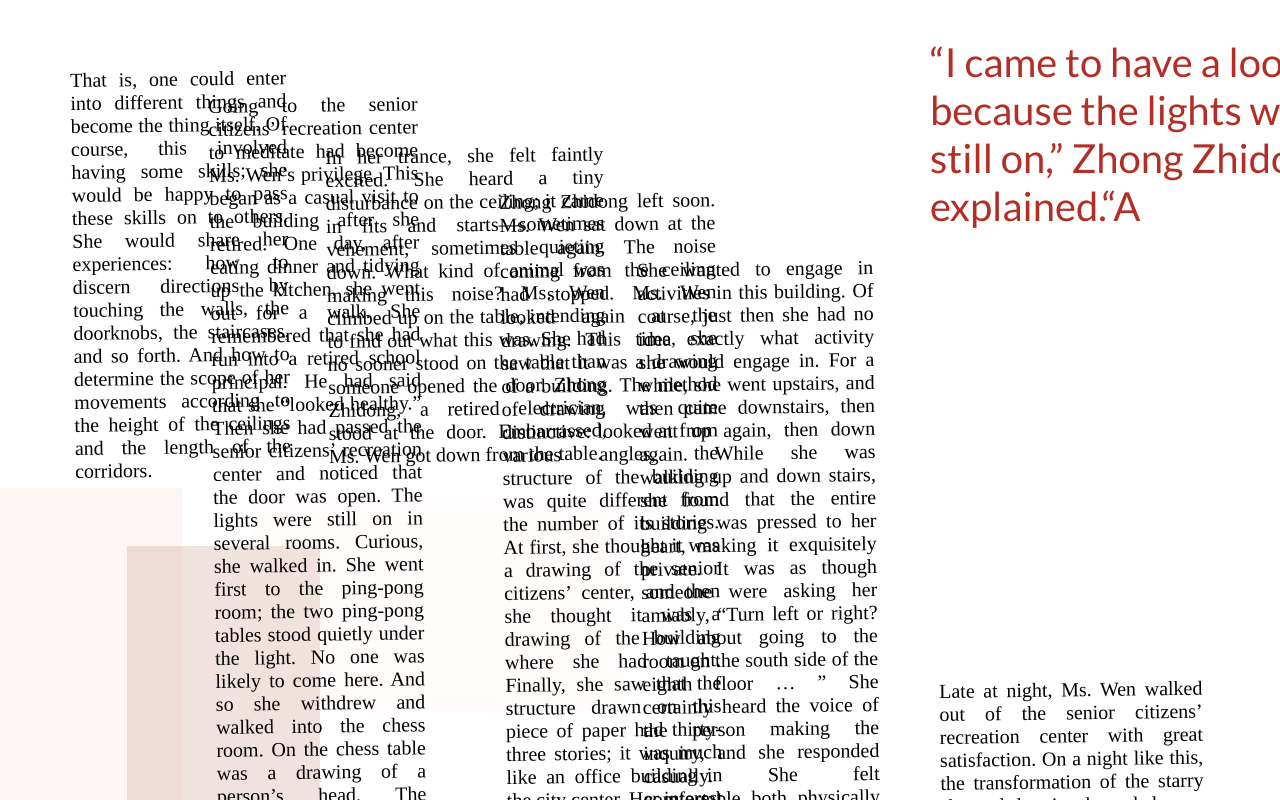
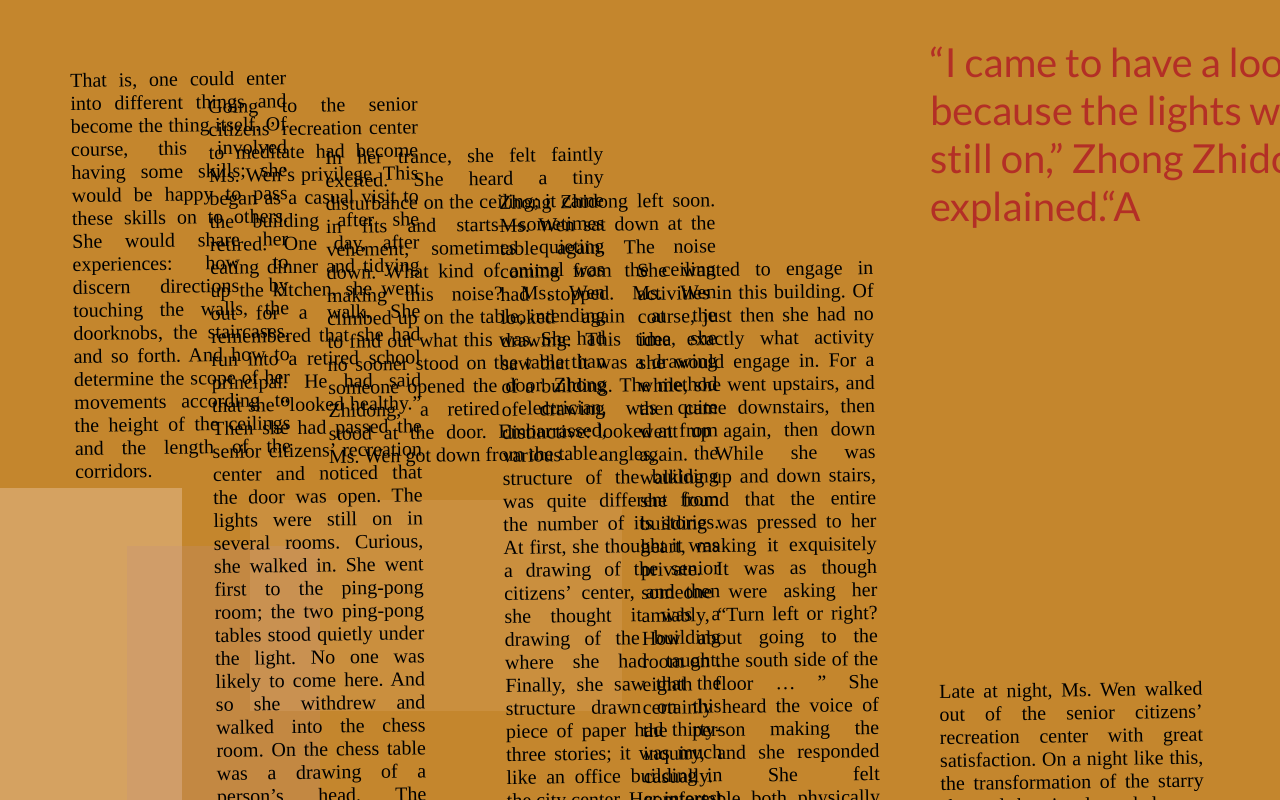
Before and after one commit to julieyeung/euphoria_and-said-distinctly, a plain HTML site: page index.html in a window 1280 px wide. Drawn offline with Linux system fonts and the light colour scheme; a web font is replaced by a local one.

Commit message:
Update index.html colors

```diff
--- a/index.html
+++ b/index.html
@@ -10,7 +10,7 @@
 <link rel="preconnect" href="https://fonts.gstatic.com" crossorigin>
 <link href="https://fonts.googleapis.com/css2?family=Lato:ital,wght@0,100;0,300;0,400;0,700;0,900;1,100;1,300;1,400;1,700;1,900&family=Smooch+Sans:wght@100..900&family=Space+Grotesk:wght@300..700&display=swap" rel="stylesheet">
 <body>
-    <div data-layer="Desktop - 7" class="Desktop7" style="width: 1440px; height: 1024px; position: relative; background: white">
+    <div data-layer="Desktop - 7" class="Desktop7" style="width: 1440px; height: 1024px; position: relative; background: #C4862D">
 
     <div class="container">
         <div class="rectangle1"></div>
```
